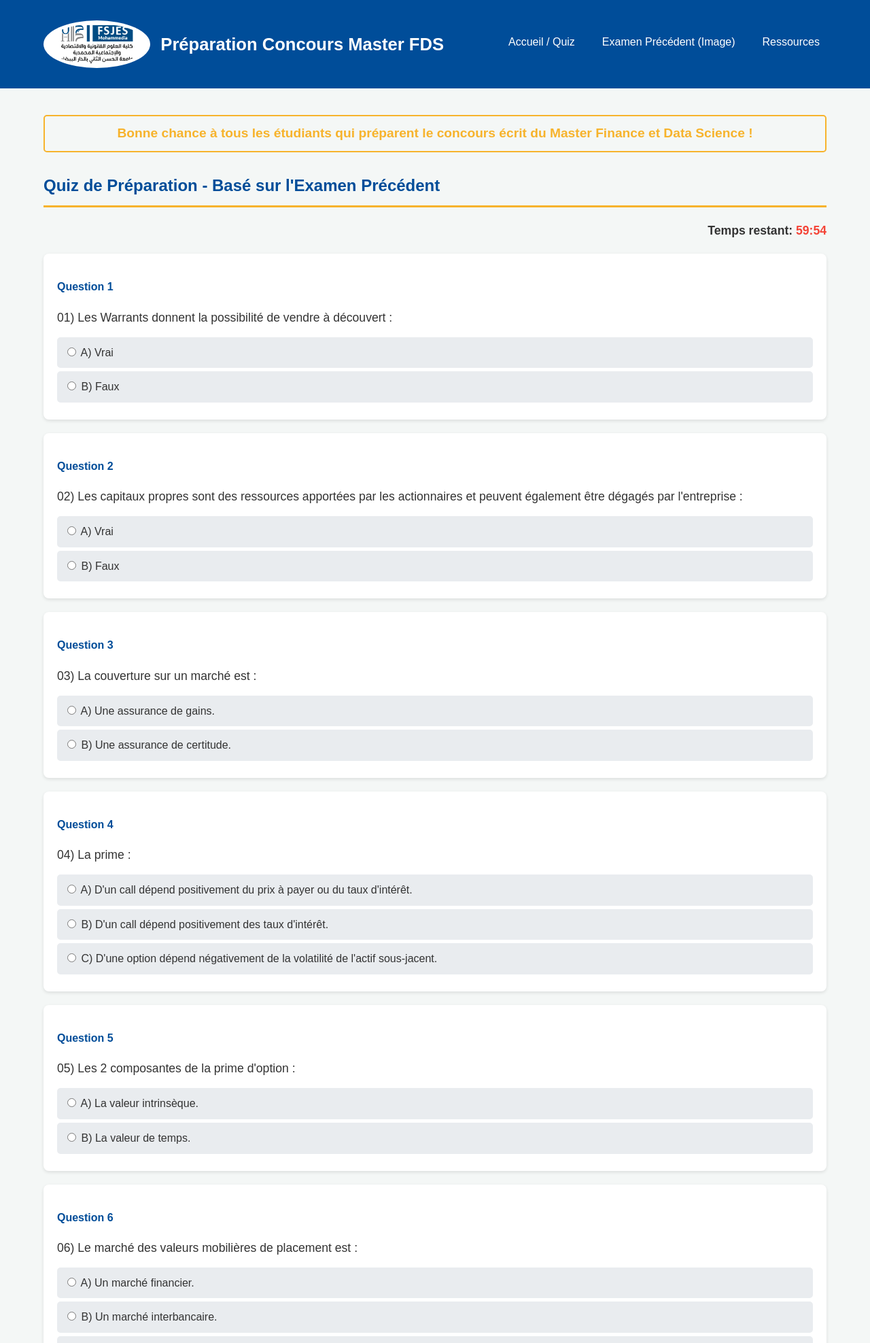
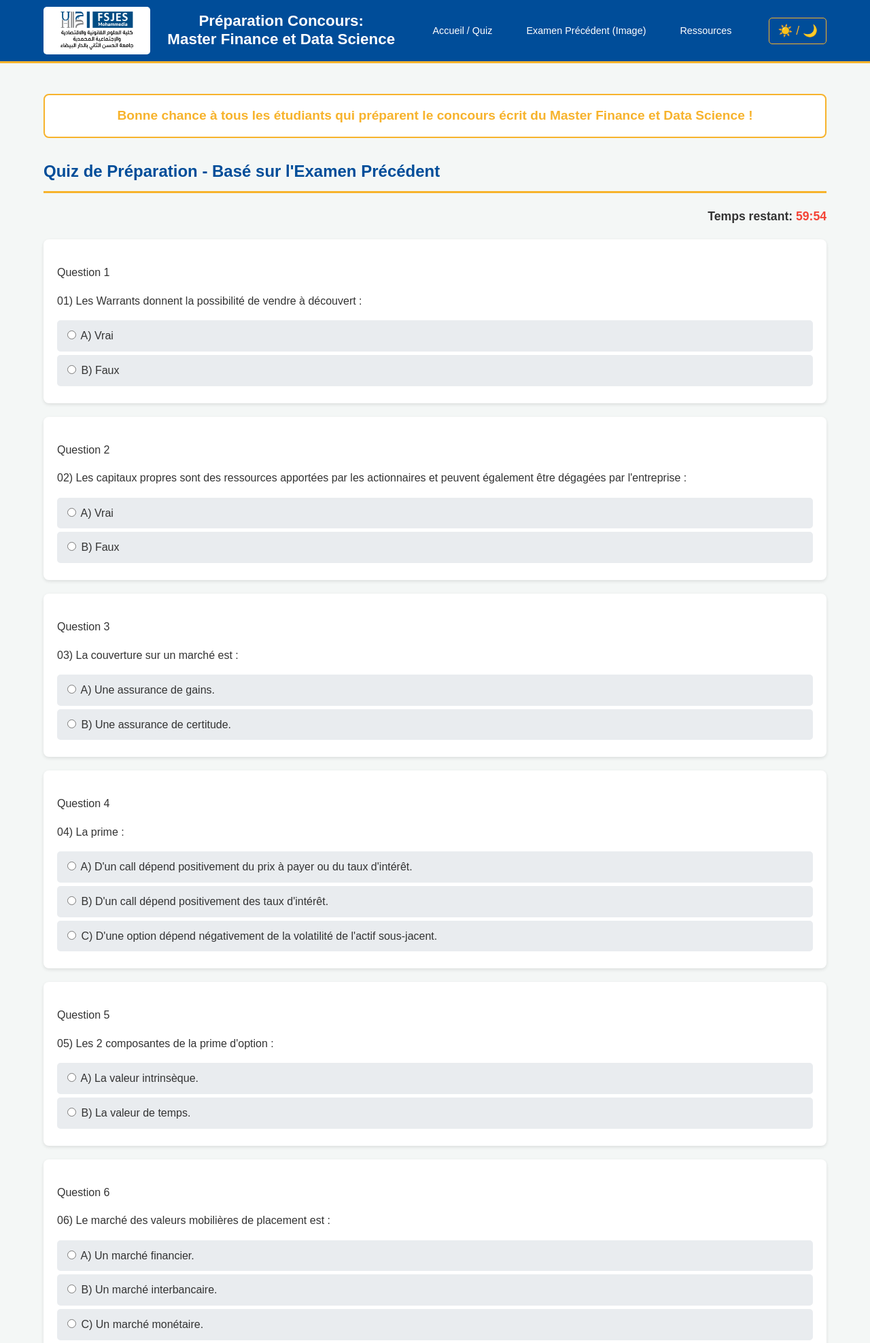
Before and after one commit to BoboGam3s/Master-FDS-flask, a Flask app: page / in a window 1280 px wide. Shown: the top 1975 px of the page at 68% size. Run offline with Flask 3, Linux system fonts and the light colour scheme.

Commit message:
Finalisation du header : Titre sur 2 lignes, ajustements esthétiques et Dark Mode

```diff
--- a/static/script.js
+++ b/static/script.js
@@ -1,15 +1,73 @@
-// script.js
+// Fichier : static/script.js
+
+// --- Logique du Dark/Light Mode ---
+function setupThemeToggle() {
+    const toggleButtonNav = document.getElementById('theme-toggle'); // Bouton dans la nav (mobile)
+    const toggleButtonDesktop = document.getElementById('theme-toggle-desktop'); // Bouton à l'extérieur (desktop)
+    const body = document.body;
+
+    // Fonction pour appliquer le thème
+    function applyTheme(isDark) {
+        if (isDark) {
+            body.classList.add('dark-mode');
+            localStorage.setItem('theme', 'dark');
+        } else {
+            body.classList.remove('dark-mode');
+            localStorage.setItem('theme', 'light');
+        }
+    }
+
+    // 1. Appliquer le thème sauvegardé ou le thème système
+    const savedTheme = localStorage.getItem('theme');
+    const prefersDark = window.matchMedia('(prefers-color-scheme: dark)').matches;
+    applyTheme(savedTheme === 'dark' || (!savedTheme && prefersDark));
+
+    // 2. Écouteur pour le bouton (synchronisation)
+    function addToggleListener(button) {
+        if (button) {
+            button.addEventListener('click', () => {
+                const isCurrentlyDark = body.classList.contains('dark-mode');
+                applyTheme(!isCurrentlyDark);
+            });
+        }
+    }
+
+    addToggleListener(toggleButtonNav);
+    addToggleListener(toggleButtonDesktop);
+}
+
+// --- Logique du Menu Mobile (Hamburger) ---
+function setupMobileMenu() {
+    const toggleButton = document.querySelector('.menu-toggle');
+    const navList = document.getElementById('main-nav');
+
+    if (toggleButton && navList) {
+        toggleButton.addEventListener('click', () => {
+            const isExpanded = toggleButton.getAttribute('aria-expanded') === 'true' || false;
+
+            toggleButton.setAttribute('aria-expanded', !isExpanded);
+
+            // Utilise la classe CSS 'menu-show'
+            navList.classList.toggle('menu-show');
+        });
+    }
+}
+
 
 document.addEventListener('DOMContentLoaded', () => {
-    // Le tableau quizQuestions est injecté dans index.html via Jinja2
-
+    // Les données quizQuestions sont injectées dans index.html
     const quizForm = document.getElementById('quiz-form');
     const submitButton = document.getElementById('submit-button');
     const resultsSummary = document.getElementById('results-summary');
 
+    // Configuration des fonctionnalités
+    setupThemeToggle();
+    setupMobileMenu();
+
+
     // --- Logique du Timer ---
     const timerElement = document.getElementById('timer');
-    let timeLimitMinutes = 60; // Par exemple, 60 minutes
+    let timeLimitMinutes = 60;
     let timeRemainingSeconds = timeLimitMinutes * 60;
     let timerInterval;
 
@@ -20,11 +78,13 @@ document.addEventListener('DOMContentLoaded', () => {
     }
 
     function startTimer() {
+        if (!timerElement) return;
+
         timerInterval = setInterval(() => {
             if (timeRemainingSeconds <= 0) {
                 clearInterval(timerInterval);
                 timerElement.textContent = "Temps écoulé !";
-                submitQuiz(new Event('submit')); // Soumet le quiz automatiquement
+                if (quizForm) submitQuiz(new Event('submit'));
             } else {
                 timeRemainingSeconds--;
                 timerElement.textContent = formatTime(timeRemainingSeconds);
@@ -32,29 +92,32 @@ document.addEventListener('DOMContentLoaded', () => {
         }, 1000);
     }
 
-    // Démarre le timer au chargement
-    startTimer();
+    // Démarre le timer uniquement sur la page quiz
+    if (quizForm) {
+        startTimer();
+    }
+
 
     // --- Logique de Soumission du Quiz ---
+    function submitQuiz(event) {
+        event.preventDefault();
 
-    function submitQuiz(event) {
-        event.preventDefault(); // Empêche l'envoi du formulaire traditionnel
+        // S'assurer que les données existent (injectées dans index.html)
+        if (typeof quizQuestions === 'undefined' || !quizQuestions) return;
 
         let correctCount = 0;
         const totalQuestions = quizQuestions.length;
 
-        // 1. Désactiver le timer et le bouton de soumission
         clearInterval(timerInterval);
         submitButton.disabled = true;
 
         quizQuestions.forEach(qData => {
             const container = document.querySelector(`.question-container[data-id="${qData.id}"]`);
-            if (!container) return; // Sécurité
+            if (!container) return;
 
             const questionName = `q_${qData.id}`;
             const selectedOption = document.querySelector(`input[name="${questionName}"]:checked`);
 
-            // Récupérer l'option correcte depuis les données passées
             const correctAnswerKey = qData.correct_answer;
 
             // Désactiver tous les boutons radio de la question
@@ -66,24 +129,24 @@ document.addEventListener('DOMContentLoaded', () => {
                 const optionKey = radio.value;
 
                 if (optionKey === correctAnswerKey) {
-                    // C'est la bonne réponse
                     label.classList.add('correct');
                 } else if (selectedOption && optionKey === selectedOption.value) {
-                    // C'est la réponse de l'utilisateur, mais elle est fausse
                     label.classList.add('incorrect');
                 }
             });
 
-            // 2. Calculer le score
+            // Calculer le score
             if (selectedOption && selectedOption.value === correctAnswerKey) {
                 correctCount++;
             }
         });
 
-        // 3. Afficher le résumé des résultats
+        // Afficher le résumé des résultats
         resultsSummary.innerHTML = `Votre Score: ${correctCount} / ${totalQuestions} (${((correctCount / totalQuestions) * 100).toFixed(2)}%)`;
         resultsSummary.style.display = 'block';
     }
 
-    quizForm.addEventListener('submit', submitQuiz);
+    if (quizForm) {
+        quizForm.addEventListener('submit', submitQuiz);
+    }
 });
--- a/static/style.css
+++ b/static/style.css
@@ -1,12 +1,23 @@
-/* style.css */
+/* Fichier : static/style.css */
 
+/* --- THÈME LIGHT PAR DÉFAUT (Variables CSS) --- */
 :root {
-    --primary-color: #004d99; /* Bleu foncé pour l'académique */
+    --primary-color: #004d99; /* Bleu foncé académique */
     --secondary-color: #f7b32c; /* Jaune/Orange pour l'accentuation */
     --background-color: #f4f7f6;
     --text-color: #333;
+    --card-background: white;
     --success-color: #4CAF50;
     --error-color: #f44336;
+}
+
+/* --- THÈME DARK MODE --- */
+body.dark-mode {
+    --primary-color: #4CAF50;
+    --secondary-color: #f7b32c;
+    --background-color: #1a1a1a;
+    --text-color: #f0f0f0;
+    --card-background: #2b2b2b;
 }
 
 body {
@@ -30,27 +41,147 @@ header {
     background-color: var(--primary-color);
     color: white;
     padding: 10px 0;
+    border-bottom: 3px solid var(--secondary-color);
+}
+
+body.dark-mode header {
+    background-color: #1a1a1a;
+    border-bottom: 3px solid var(--secondary-color);
+}
+
+/* Header Flex Structure (Alignement Horizontal et Vertical) */
+.header-content {
+    display: flex;
+    justify-content: space-between;
+    align-items: center;
+    padding: 0;
+}
+
+/* Fichier : static/style.css (Règles modifiées) */
+
+/* ... (Règles précédentes) ... */
+
+.header-logo-title {
+    display: flex;
+    align-items: center;
+    gap: 25px;
+    flex-shrink: 1;
+    /* Utiliser margin pour centrer le bloc titre/logo (en laissant les contrôles à droite) */
+    /* On va le laisser s'aligner par flex-start par défaut, et centrer le texte */
+    margin-right: auto;
+}
+
+/* Style du Logo FSJESM (Fond Blanc) */
+.university-logo {
+    height: 60px;
+    width: auto;
+    background-color: white;
+    padding: 5px;
+    border-radius: 5px;
+    flex-shrink: 0;
 }
 
 header h1 {
     margin: 0;
-    font-size: 1.8em;
+    font-size: 1.4em;
+    line-height: 1.2;
+    font-weight: bold;
+    text-align: center; /* Centrer le texte pour les deux lignes */
+
+    /* AJOUTER CECI pour pousser le titre au centre entre le logo et la nav */
+    /* margin: 0 auto; est moins efficace dans un flex container. */
+    /* Nous allons utiliser la propriété 'gap' du conteneur et aligner le conteneur lui-même si possible. */
+
+    /* Si vous voulez que le bloc entier soit centré, vous pouvez ajouter une marge auto à gauche/droite */
+    /* Nous allons conserver l'alignement à gauche pour le groupe logo-titre */
+}
+
+/* ... (Reste du CSS) ... */
+
+/* --- Règle spécifique pour le Dark Mode pour s'assurer que le titre est visible --- */
+body.dark-mode header h1 {
+    color: white; /* Conserver le titre blanc sur fond sombre */
+}
+
+/* --- Media Query pour Mobile (Ajustement du titre pour ne pas être trop écrasé) --- */
+@media (max-width: 768px) {
+
+    /* ... (Règles précédentes) ... */
+
+    header h1 {
+        /* Augmenter la taille du titre sur mobile */
+        font-size: 1.4em;
+        text-align: left; /* Aligner à gauche en mode colonne */
+    }
+
+    .university-logo {
+        height: 40px;
+    }
+    /* ... (Reste des règles mobile) ... */
+}
+header h1 {
+    margin: 0;
+    font-size: 1.4em;
+    line-height: 1.2;
+    font-weight: bold;
+}
+
+/* Contrôles (Bouton Thème et Menu) */
+.header-controls {
+    display: flex;
+    align-items: center;
+    flex-shrink: 0;
+}
+
+/* Bouton Thème DESKTOP */
+#theme-toggle-desktop {
+    display: block; /* Affiché sur desktop */
+    margin-left: 20px; /* Espace après la nav */
+    background: none;
+    border: 1px solid var(--secondary-color);
+    color: var(--secondary-color);
+    padding: 8px 12px;
+    border-radius: 5px;
+    cursor: pointer;
+    font-size: 1.1em;
+    transition: background-color 0.3s;
+}
+
+#theme-toggle-desktop:hover {
+    background-color: var(--secondary-color);
+    color: var(--primary-color);
+}
+
+/* Bouton Thème NAV (Mobile) */
+.theme-button-nav {
+    display: none !important; /* Caché par défaut sur desktop */
+    background: none;
+    border: 1px solid var(--secondary-color);
+    color: var(--secondary-color);
+    padding: 8px 12px;
+    border-radius: 5px;
+    cursor: pointer;
+    font-size: 1.1em;
+    width: 90%; /* Prend toute la largeur sur mobile */
+    margin: 10px auto 0 auto;
 }
 
 nav ul {
     list-style: none;
     padding: 0;
-    margin-top: 10px;
+    margin: 0;
     display: flex;
+    align-items: center;
     gap: 20px;
 }
 
 nav a {
     color: white;
     text-decoration: none;
-    padding: 5px 10px;
+    padding: 8px 15px;
     border-radius: 5px;
     transition: background-color 0.3s;
+    font-size: 0.9em;
 }
 
 nav a:hover {
@@ -64,29 +195,20 @@ h2 {
     padding-bottom: 10px;
     margin-top: 30px;
 }
+body.dark-mode h2 {
+    color: var(--secondary-color);
+}
 
+/* ... (Styles Question/Options/Feedback) ... */
 .question-container {
-    background: white;
+    background: var(--card-background);
     padding: 20px;
     margin-bottom: 20px;
     border-radius: 8px;
     box-shadow: 0 2px 5px rgba(0, 0, 0, 0.1);
 }
-
-.question-number {
-    font-weight: bold;
-    color: var(--primary-color);
-    margin-bottom: 5px;
-}
-
-.question-text {
-    font-size: 1.1em;
-    margin-bottom: 15px;
-}
-
-.options {
-    display: flex;
-    flex-direction: column;
+body.dark-mode .question-container {
+    box-shadow: 0 2px 5px rgba(255, 255, 255, 0.1);
 }
 
 .option-label {
@@ -116,19 +238,21 @@ h2 {
     opacity: 0.8;
 }
 
-.option-label input[type="radio"]:checked + .option-key {
+
+/* --- Quiz Controls (Timer) --- */
+.quiz-controls {
+    text-align: right;
+    margin-bottom: 20px;
+    font-size: 1.1em;
+}
+
+.timer-red {
+    color: var(--error-color);
     font-weight: bold;
 }
 
-.feedback {
-    margin-top: 10px;
-    padding: 10px;
-    border-radius: 5px;
-    font-weight: bold;
-    display: none; /* Caché par défaut */
-}
 
-/* --- Bouton Soumettre --- */
+/* --- Bouton Soumettre (#submit-button) --- */
 #submit-button {
     display: block;
     width: 100%;
@@ -192,40 +284,121 @@ footer {
     text-align: center;
     display: none;
 }
-/* --- Nouveaux Styles pour le Header (Logo et Titre) --- */
-.header-content {
-    display: flex;
-    justify-content: space-between;
-    align-items: center;
+body.dark-mode #results-summary {
+    background: var(--card-background);
+    border-color: var(--secondary-color);
 }
 
-.header-logo-title {
-    display: flex;
-    align-items: center;
-    gap: 15px; /* Espace entre le logo et le titre */
-}
-
-.university-logo {
-    height: 60px; /* Taille esthétique pour le logo */
-    width: auto;
-    background-color: white; /* Pour les logos avec fond transparent ou bordure */
-    padding: 5px;
-    border-radius: 50%; /* Rendre le logo circulaire pour un look moderne */
-}
-
-header h1 {
-    font-size: 1.6em; /* Ajuster la taille du titre */
-    margin: 0;
-}
-
-/* --- Style pour le message de motivation --- */
+/* --- Message Motivationnel --- */
 .motivational-message {
     text-align: center;
     font-size: 1.2em;
     font-weight: bold;
     color: var(--secondary-color);
-    padding: 10px;
+    padding: 15px;
     border: 2px solid var(--secondary-color);
-    border-radius: 5px;
-    margin-bottom: 25px;
+    border-radius: 8px;
+    margin: 25px 0;
+    background-color: var(--card-background);
 }
+
+
+/* --- Footer --- */
+footer {
+    background-color: #333;
+    color: white;
+    text-align: center;
+    padding: 15px 0;
+    margin-top: 40px;
+}
+footer p {
+    margin: 5px 0;
+    font-size: 0.9em;
+}
+
+/* ... (Autres règles spécifiques aux pages) ... */
+
+
+/* --- ADAPTABILITÉ MOBILE (Menu Hamburger) --- */
+.menu-toggle {
+    display: none;
+    background: none;
+    border: none;
+    color: white;
+    font-size: 1.5em;
+    cursor: pointer;
+    padding: 0 10px;
+}
+
+/* Media Query pour Mobile (Écrans < 768px) */
+@media (max-width: 768px) {
+
+    .header-content {
+        flex-direction: column;
+        align-items: flex-start;
+    }
+
+    .header-logo-title {
+        width: 100%;
+        justify-content: flex-start;
+        gap: 10px;
+        margin-bottom: 10px;
+    }
+
+    header h1 {
+        font-size: 1.6em;
+    }
+
+    .university-logo {
+        height: 40px;
+    }
+
+    .header-controls {
+        width: 100%;
+        justify-content: space-between;
+        margin-top: 0;
+    }
+
+    /* Cacher bouton Dark Mode Desktop */
+    #theme-toggle-desktop {
+        display: none !important;
+    }
+    /* Afficher le bouton menu */
+    .menu-toggle {
+        display: block;
+        color: white;
+    }
+    /* Afficher le bouton Dark Mode dans la nav */
+    .theme-button-nav {
+        display: block !important;
+    }
+
+    /* La liste de navigation passe en colonne et est cachée par défaut */
+    nav ul {
+        display: none;
+        flex-direction: column;
+        position: absolute;
+        top: 130px;
+        right: 0;
+        background-color: var(--primary-color);
+        width: 100%;
+        box-shadow: 0 5px 10px rgba(0, 0, 0, 0.5);
+        z-index: 1000;
+        padding: 10px 0;
+    }
+
+    nav ul li {
+        width: 100%;
+        text-align: center;
+    }
+
+    /* Afficher le menu mobile */
+    nav .menu-show {
+        display: flex;
+    }
+
+    /* Enlever l'alignement à droite du timer sur mobile */
+    .quiz-controls {
+        text-align: left;
+    }
+}
--- a/templates/base.html
+++ b/templates/base.html
@@ -3,44 +3,62 @@
 <head>
     <meta charset="UTF-8">
     <meta name="viewport" content="width=device-width, initial-scale=1.0">
-    <!-- Le contenu de 'title' sera remplacé par chaque template enfant (ex: index.html) -->
+    <!-- FAVICON (MASTER LOGO) -->
+    <link rel="icon" href="{{ url_for('static', filename='images/MASTER_LOGO.jpg') }}" type="image/jpg">
+
     <title>{% block title %}Préparation Concours Master FDS{% endblock %}</title>
-    <!-- Lien vers le fichier CSS (Style) -->
     <link rel="stylesheet" href="{{ url_for('static', filename='style.css') }}">
 </head>
 <body>
     <header>
-    <div class="container header-content"> <!-- AJOUT DE LA CLASSE header-content -->
+        <div class="container header-content">
             <div class="header-logo-title">
-            <!-- AJOUT DU LOGO -->
+
+                <!-- LOGO FACULTÉ (FSJESM) -->
                 <img src="{{ url_for('static', filename='images/FSJESM_LOGO.jpg') }}" alt="Logo Université Hassan II" class="university-logo">
-            <h1>Préparation Concours Master FDS</h1>
+
+                <!-- NOM COMPLET DU MASTER -->
+                <h1>Préparation Concours: <br>
+                    Master Finance et Data Science</h1>
             </div>
 
+            <div class="header-controls">
+
                 <nav>
-            <ul>
+                    <!-- BOUTON HAMBURGER (Mobile) -->
+                    <button class="menu-toggle" aria-expanded="false" aria-controls="main-nav">☰</button>
+                    <ul id="main-nav">
                         <li><a href="{{ url_for('index') }}">Accueil / Quiz</a></li>
                         <li><a href="{{ url_for('examen_precedent') }}">Examen Précédent (Image)</a></li>
                         <li><a href="{{ url_for('ressources') }}">Ressources</a></li>
+                        <!-- BOUTON DARK MODE DANS LE MENU MOBILE -->
+                        <li>
+                            <button id="theme-toggle" aria-label="Basculer le thème" class="theme-button-nav">
+                                ☀️ / 🌙
+                            </button>
+                        </li>
                     </ul>
                 </nav>
+
+                <!-- BOUTON DARK MODE DESKTOP -->
+                <button id="theme-toggle-desktop" aria-label="Basculer le thème" class="theme-button">
+                    ☀️ / 🌙
+                </button>
+            </div>
         </div>
     </header>
+
     <main class="container">
-        <!-- C'est ici que le contenu spécifique de chaque page (ex: index.html, ressources.html) sera injecté -->
         {% block content %}{% endblock %}
     </main>
 
     <footer>
         <div class="container">
+            <p>&copy; Master Finance & Data Science 2025-2026.</p>
             <p>Créé par : AKKAD Abdelmoughit</p>
-        <p>&copy; 2025 Master Finance & Data Science.</p>
-        <!-- AJOUT DE VOTRE NOM -->
         </div>
     </footer>
 
-    <!-- Lien vers le fichier JavaScript (Logique du Quiz, Timer) -->
-    <!-- Ce script s'exécutera sur toutes les pages, mais la logique du quiz n'affectera que la page index -->
     <script src="{{ url_for('static', filename='script.js') }}"></script>
 </body>
 </html>
--- a/templates/index.html
+++ b/templates/index.html
@@ -10,7 +10,8 @@
 <h2>Quiz de Préparation - Basé sur l'Examen Précédent</h2>
 
 <div class="quiz-controls">
-    <p><strong>Temps restant:</strong> <span id="timer">--:--</span></p>
+    <!-- Le Timer en Rouge -->
+    <p><strong>Temps restant:</strong> <span id="timer" class="timer-red">--:--</span></p>
 </div>
 
 <form id="quiz-form">
@@ -34,7 +35,7 @@
     <button type="submit" id="submit-button">Soumettre et Voir les Résultats</button>
 </form>
 
-<div id="results-summary"></div>
+<div id="results-summary">Votre Score: 0 / 32 (0.00%)</div>
 
 <script>
     // Récupère toutes les questions pour le script.js
@@ -44,7 +45,6 @@
                 id: {{ q.id }},
                 correct_answer: "{{ q.correct_answer }}"
             }
-            // Correction de la virgule pour la syntaxe JS
             {% if not loop.last %},{% endif %}
         {% endfor %}
     ];
```
Also changed, not shown: other parts of static/style.css (+6 -38 lines), app.py (+1 -11 lines), quiz_data.py (+17 -17 lines), static/images/MASTER_LOGO.jpg (added). Lines whose indentation alone changed are shown as unchanged.
